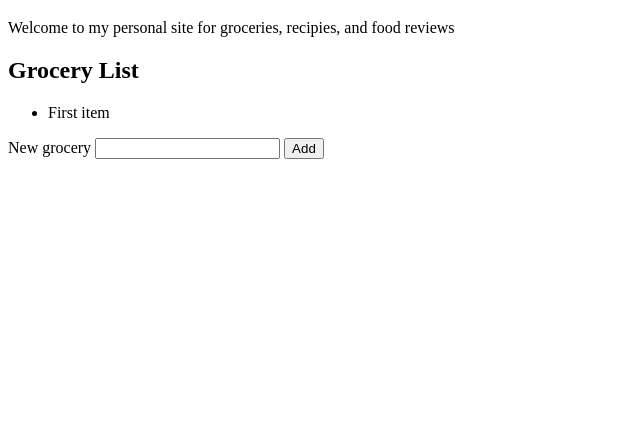
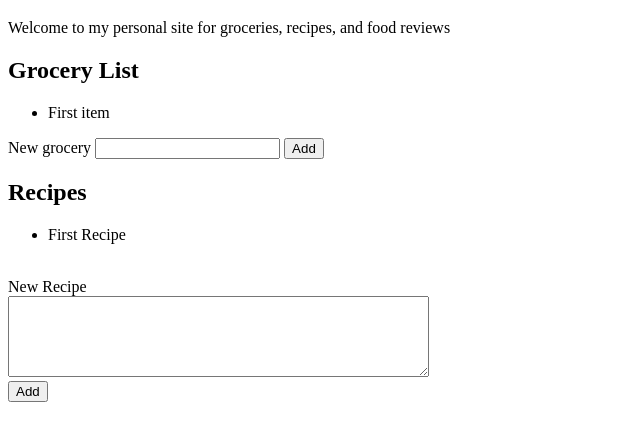
Before and after one commit to Athomas1794/CookingJourneys, a plain HTML site: page index.html in a window 1280 px wide. Shown: the part 61-502 px from the top of the page, without its empty margins (0-640 px from the left). Drawn offline with Linux system fonts and the light colour scheme.

Commit message:
add recipe boilerplate

```diff
--- a/index.html
+++ b/index.html
@@ -11,7 +11,7 @@
 <body>
     <header>
         <h1>Cooking Journeys</h1>
-        <p>Welcome to my personal site for groceries, recipies, and food reviews</p>
+        <p>Welcome to my personal site for groceries, recipes, and food reviews</p>
     </header>
 
     <!-- Interactive grocery list section -->
@@ -26,5 +26,22 @@
             <input id="submit-grocery" type="button" value="Add">
         </form>
     </section>
+
+    <!-- Interactive recipe section -->
+    <!-- TODO: reorganize this into headers and pages later -->
+    <section id="recipes">
+        <h2>Recipes</h2>
+        <ul id="recipe-list">
+            <li>First Recipe</li>
+        </ul>
+        <br>
+        <form class="recipe-form">
+            <label for="new-recipe">New Recipe</label>
+            <br>
+            <textarea id="new-recipe" name="new-recipe" rows="5" cols="50" required></textarea>
+            <br>
+            <input id="submit-recipe" type="button" value="Add">
+        </form>
+    </section>
 </body>
 </html>
```
